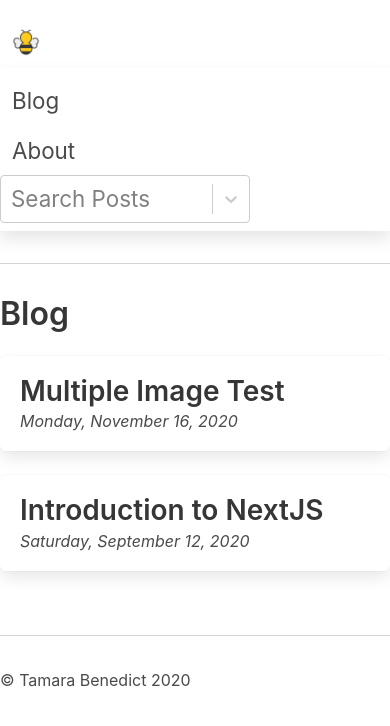
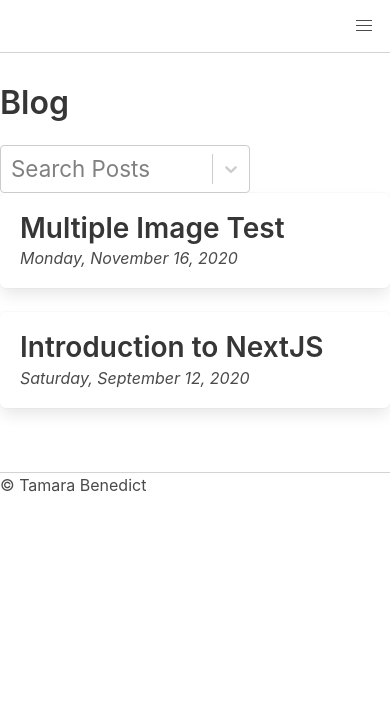
Before and after one commit to pfingstr/blog, a Next.js app: page /blog in a window 390 px wide. Shown: the top 726 px of the page. Built offline with nearby package versions, Linux system fonts and the light colour scheme.

Commit message:
Added dynamic hamburger to nav

```diff
--- a/public/data/posts/test.json
+++ b/public/data/posts/test.json
@@ -3,11 +3,7 @@
   "slug": "test",
   "date": "2020-11-16T21:51:03.283Z",
   "coverImage": "/img/31300468583_856fe746be_k.jpg",
-<<<<<<< HEAD
   "body": "![](/img/31300468583_856fe746be_k.jpg)",
   "bodyHtml": "<p><img src=\"/img/31300468583_856fe746be_k.jpg\" alt=\"\"></p>\n",
   "dateFormatted": "Monday, November 16, 2020"
-=======
-  "body": "Break\n\n![](/img/31300468583_856fe746be_k.jpg)\n\nBreak"
->>>>>>> b11584ca44a0c9b231c83414398e26a95df9d8c7
 }
--- a/src/components/Layout.js
+++ b/src/components/Layout.js
@@ -16,7 +16,7 @@ export default function Layout({ title = 'Blog', children = [] }) {
       </main>
 
       <footer className="mb-6">
-        &copy; Tamara Benedict {(new Date()).getFullYear()}
+        &copy; Tamara Benedict
       </footer>
     </div>
   )
--- a/src/components/Navbar.js
+++ b/src/components/Navbar.js
@@ -1,47 +1,37 @@
 import Link from 'next/link'
-import React, { Component } from 'react';
-import Select from 'react-select';
-import posts from '../../public/data/posts.json'
-
-
-const stuff = posts.map(opt => ({ label: opt.title, value: opt.slug }));
+import React, { useState, Component } from 'react';
 
 export default function Navbar() {
+  const [isActive, setisActive] = useState(false);
+
   return (
-    <nav className="navbar main-navbar" role="navigation" aria-label="main navigation">
-      <div className="navbar-brand">
+        <nav class="navbar" role="navigation" aria-label="main navigation">
+          <div>
+            <a
+                role="button"
+                className={`navbar-burger burger${isActive ? "is-active" : ""}`}
+                aria-label="menu"
+                aria-expanded="false"
+                data-target="navbarPopup"
+                onClick={() => setisActive(!isActive)}
+              >
+              <span aria-hidden="true"></span>
+              <span aria-hidden="true"></span>
+              <span aria-hidden="true"></span>
+            </a>
+          </div>
+          <div
+            id="navbarPopup"
+            className={`navbar-menu${isActive ? "is-active" : ""}`}
+          >
+            <div className="navbar-start">
               <Link href="/">
                 <a className="navbar-item">
                 <img src="/logo.png" alt="" />
                 </a>
               </Link>
-      </div>
-      <div className="navbar-menu is-active">
-        <div className="navbar-start">
-          <Link href="/blog">
-            <a className="navbar-item">
-              Blog
-            </a>
-          </Link>
-          <Link href="/about">
-            <a className="navbar-item">
-              About
-            </a>
-          </Link>
-
-        <div className="collapse navbar-collapse" id="navbarSupportedContent">
-        <div className="navbar-search" >
-          <Select
-              onChange={opt => window.location.href = "/blog/" + opt.value}
-              placeholder={'Search Posts'}
-              menuPlacement="auto"
-              menuPosition="right"
-              options={stuff} />
-        </div>
-
-
-        </div>
-
+              <Link href="/blog"><a className="navbar-item">Blog</a></Link>
+              <Link href="/about"><a className="navbar-item">About</a></Link>
             </div>
           </div>
         </nav>
--- a/src/pages/blog.js
+++ b/src/pages/blog.js
@@ -1,11 +1,26 @@
 import Link from 'next/link'
 import Layout from '../components/Layout'
 import posts from '../../public/data/posts.json'
+import Select from 'react-select';
+
+const stuff = posts.map(opt => ({ label: opt.title, value: opt.slug }));
 
 export default function Blog({ posts = [] }) {
   return (
     <Layout title="Blog">
       <h1 className="title">Blog</h1>
+
+      <div className="collapse navbar-collapse" id="navbarSupportedContent">
+        <div className="blog-search" >
+          <Select
+              onChange={opt => window.location.href = "/blog/" + opt.value}
+              placeholder={'Search Posts'}
+              menuPlacement="auto"
+              menuPosition="right"
+              options={stuff} />
+        </div>
+        </div>
+
       {posts.map(post => (
         <div key={post.slug} className="box">
           <article className="media">
--- a/src/pages/blog/[slug].js
+++ b/src/pages/blog/[slug].js
@@ -7,7 +7,7 @@ const defaultCoverImage = '/img/34961490322_bb9611120a_k.jpg'
 export default function BlogPost({ post }) {
   return (
     <Layout title={`${post.title} | Blog`}>
-      <Link href="/blog"><a className="button mb-4">◀️ All Entries</a></Link>
+      <Link href="/blog"><a className="button mb-4">Back</a></Link>
 
       <div className="cover-image" style={{backgroundImage:`url(${post.coverImage || defaultCoverImage})`}}>
         <div className="title-block">
--- a/src/styles/globals.css
+++ b/src/styles/globals.css
@@ -1,7 +1,7 @@
 @import 'https://cdn.jsdelivr.net/npm/bulma@0.9.0/css/bulma.min.css';
 
 .main-navbar {
-  margin-top: 1rem;
+  margin-top: 2rem;
 }
 .navbar-logo {
   border-radius: 100%;
@@ -16,13 +16,13 @@
   text-decoration: underline;
 }
 
-.navbar-search {
+.blog-search {
   font-size: 1.4rem;
   width: 250px;
 }
 
 .main-content {
-  margin: 2rem 0;
+  /*margin: 2rem 0;*/
   padding: 2rem 0 4rem;
   border-top: solid 1px lightgrey;
   border-bottom: solid 1px lightgrey;
```
Lines whose indentation alone changed are shown as unchanged.
